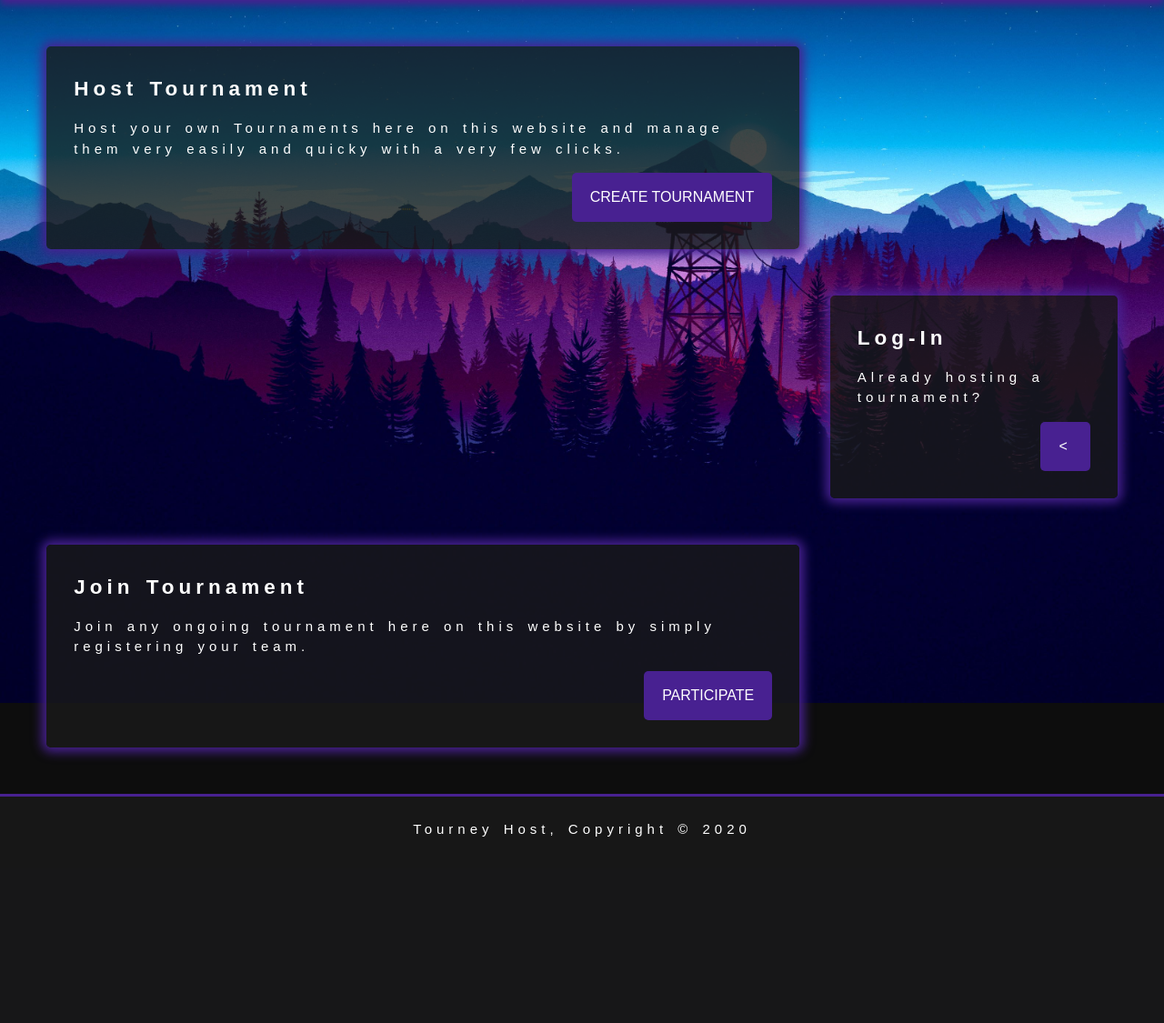
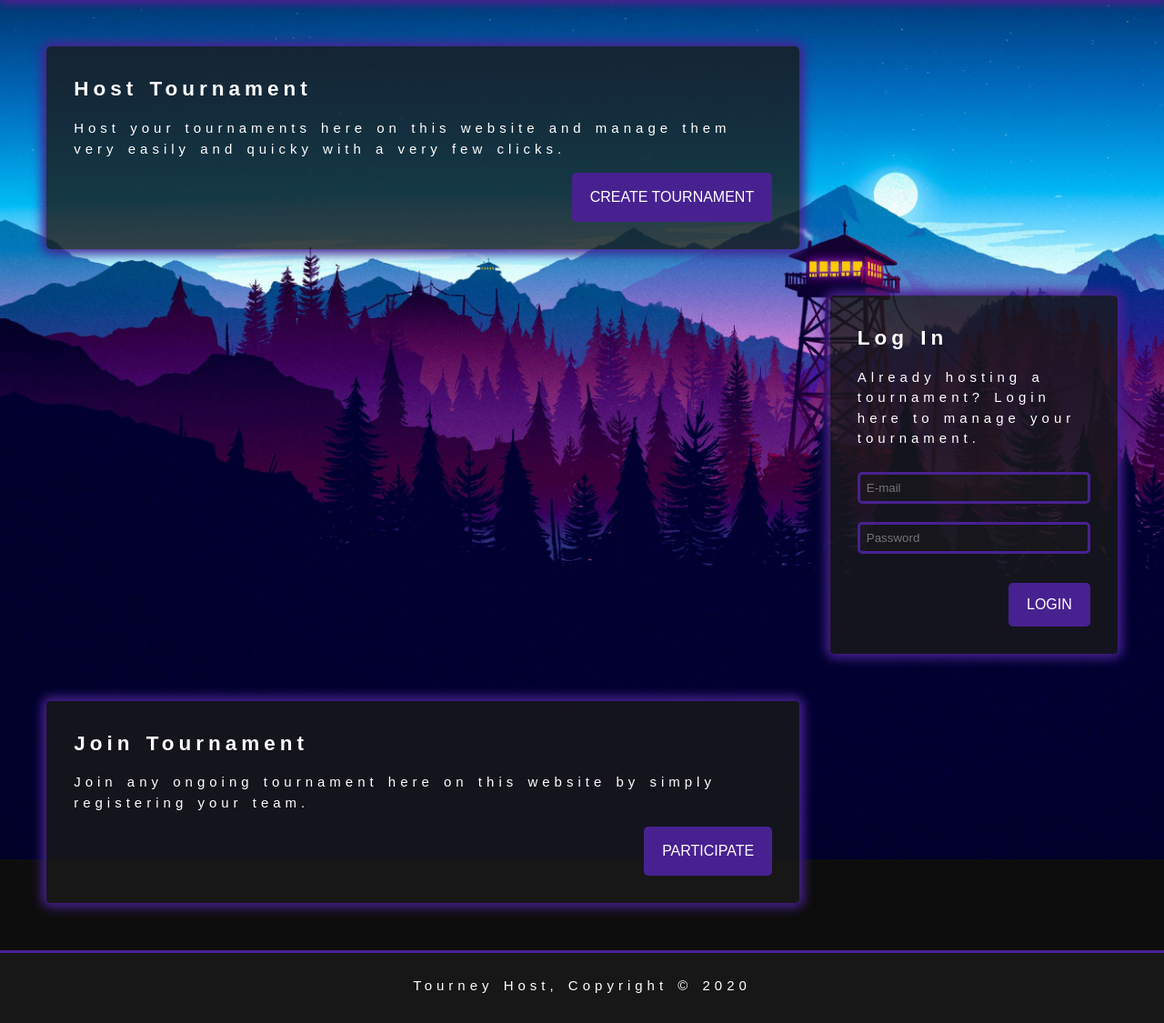
Before and after one commit to RayhanRobbani/Tourney-Host, a PHP site: page /index.html in a window 1280 px wide. Shown: the part 114-1239 px from the top of the page at 91% size. Before the commit the page ends 1034 px from the top, so only its background shows below. Run offline with PHP 8.4, Linux system fonts and the light colour scheme.

Commit message:
login box added to homepage

```diff
--- a/host.php
+++ b/host.php
@@ -48,7 +48,7 @@
             <input class="input" type="date" id="startdate" name="startdate" required><br>
             <br>
             <h1>Personal Info</h1>
-            <label for="hostmail">E-mail</label><br>
+            <label for="hostemail">E-mail</label><br>
             <input class="input" type="email" id="hostemail" name="hostemail" placeholder="example@example.com" required><br>
             <label for="contacthost">Contact Number</label><br>
             <input class="input" type="tel" id="contacthost" name="contacthost" placeholder="01XXXXXXXXX" pattern="[0-9]{11}" required><br>
@@ -56,7 +56,7 @@
             <input class="input" type="password" id="password" name="password" required><br>
             <br>
             <div>
-              <input class="button" type="submit" value="Submit">
+              <input class="button" type="submit" value="Register Tournament">
             </div>
         </form>
         <h1 class="boxright">Home</h1>
--- a/index.html
+++ b/index.html
@@ -36,19 +36,22 @@
       <div class="bodycontainer">
         <div class="boxleft">
           <h1>Host Tournament</h1>
-          <p>Host your own Tournaments here on this website and manage them very easily and quicky with a very few clicks.</p>
+          <p>Host your tournaments here on this website and manage them very easily and quicky with a very few clicks.</p>
           <div>
             <a class="button" href="host.php">Create Tournament</a>
           </div>
         </div>
 
-        <div class="boxright">
-          <h1 id="id01">Log-In</h1>
-          <p id="id02">Already hosting a tournament?</p>
+        <form class="boxright">
+          <h1>Log In</h1>
+          <p>Already hosting a tournament? Login here to manage your tournament.</p>
+          <input class="input" type="email" id="teamemail" name="teamemail" placeholder="E-mail" required><br>
+          <input class="input" type="password" id="password" name="password" placeholder="Password" required><br>
+          <br>
           <div>
-            <p id="id03" class="button"><</p>
+            <input class="button" type="submit" value="Login">
           </div>
-        </div>
+        </form>
 
         <div class="boxleft">
           <h1>Join Tournament</h1>
--- a/join.php
+++ b/join.php
@@ -62,7 +62,7 @@
             <input class="input" type="tel" id="contactteam" name="contactteam" placeholder="01XXXXXXXXX" pattern="[0-9]{11}" required><br>
             <br>
             <div>
-              <input class="button" type="submit" value="Submit">
+              <input class="button" type="submit" value="Register Team">
             </div>
         </form>
       </div>
```
